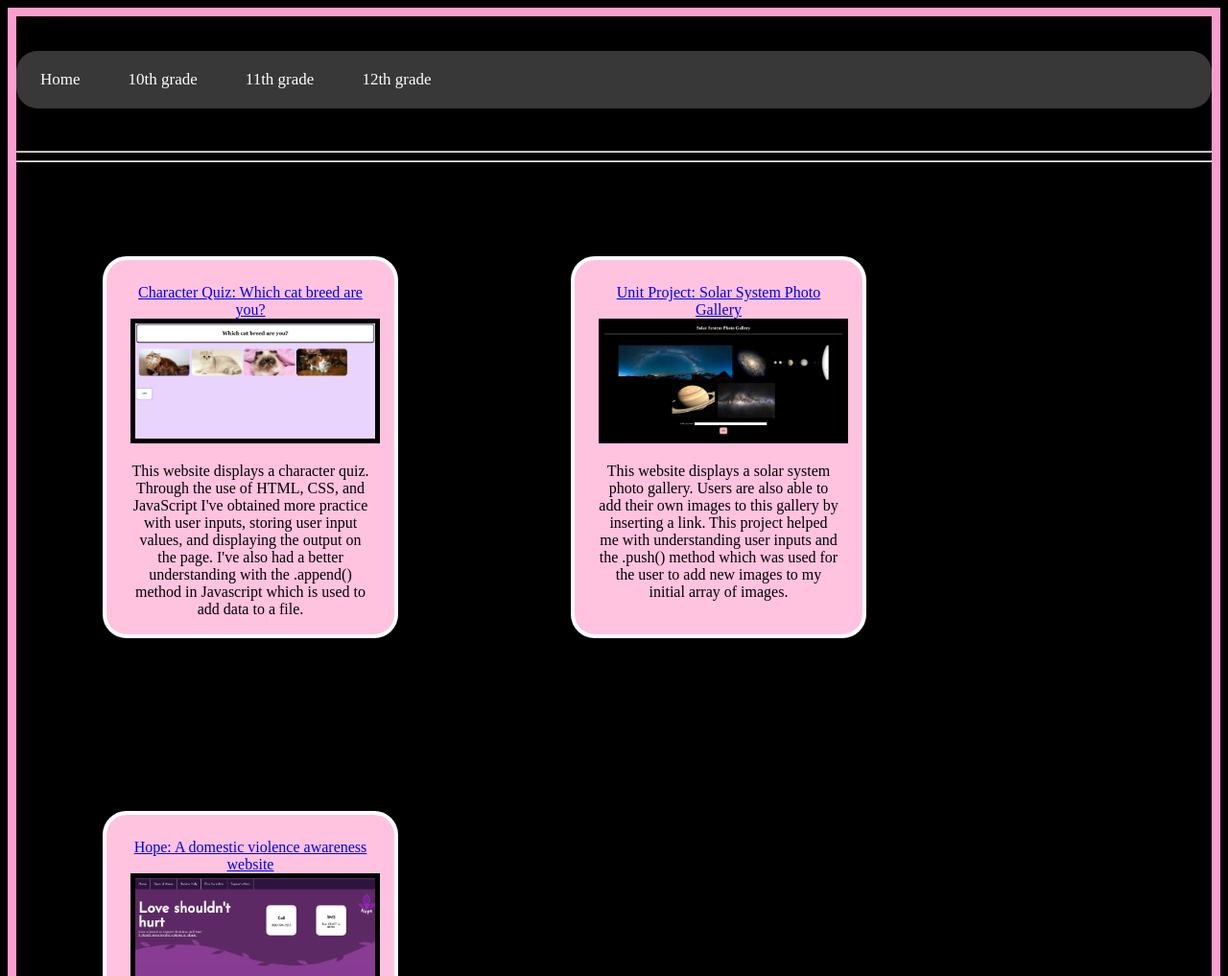
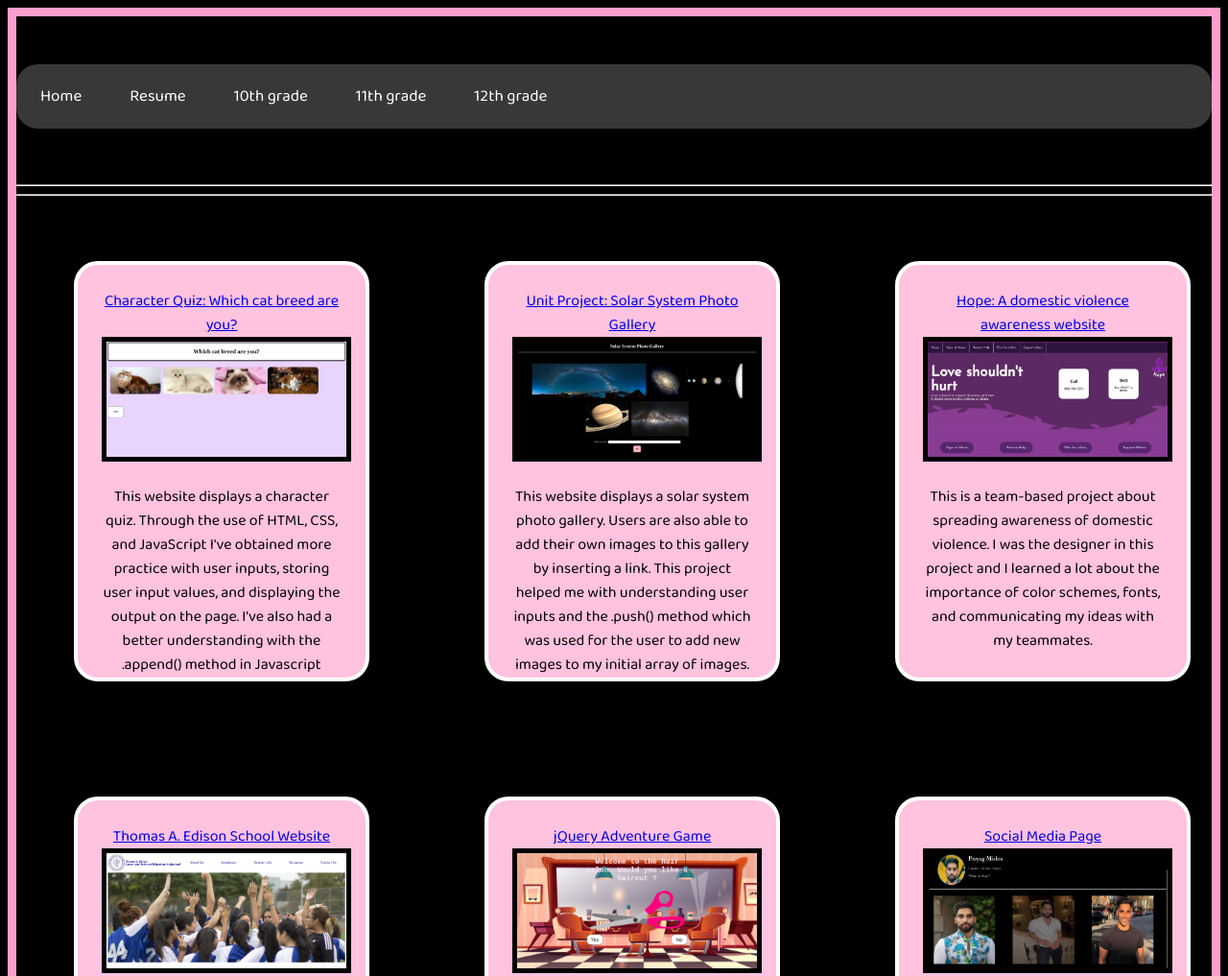
Before and after one commit to fariah3/portfolio, a plain HTML site: page portfolio.html in a window 1280 px wide. Shown: the top 1017 px of the page at 96% size. Drawn offline with Linux system fonts and the light colour scheme.

Commit message:
fixed 12th grade page and added resume

```diff
--- a/12th.css
+++ b/12th.css
@@ -5,6 +5,8 @@ html {
 }
 
 body{
+  font-family: "Baloo 2", sans-serif;
+  font-weight: 100;
   background-color: #000000;
   color:white;
   border: 9px solid #ff9ecd;
@@ -48,18 +50,10 @@ body{
   color: white;
 }
 
-.grid-item1 {
-    background-color: #ffc2df;
-  color:black;
-  border: 4px solid white;
-    padding: 25px;
-    font-size: 16px;
-    text-align: center;
-    border-radius: 25px;
-    width:250px;
-    height:340px;
-    margin:90px;
-    float:left;
+.wtv{
+  justify-content: space-evenly;
+  display:flex;
+
 }
 .grid-item2 {
     background-color: #ffc2df;
@@ -70,22 +64,9 @@ body{
     text-align: center;
     border-radius: 25px;
   width:250px;
-  height:340px;
-  margin:90px;
-  display: inline-block;
-}
-.grid-item3 {
-  background-color: #ffc2df;
-  color:black;
-  border: 4px solid white;
-  padding: 25px;
-  font-size: 16px;
-  text-align: center;
-  border-radius: 25px;
-  width:250px;
-  height:340px;
-  margin:90px;
-  display: inline-block;
+  height:380px;
+  margin:60px;
+
 }
 
 
--- a/portfolio.html
+++ b/portfolio.html
@@ -6,6 +6,8 @@
   <meta name="viewport" content="width=device-width">
   <title>Faria's 12th Grade Portfolio</title>
   <link href="12th.css" rel="stylesheet" type="text/css" />
+  <link href="https://fonts.googleapis.com/css2?family=Baloo+2:wght@400..800&display=swap" rel="stylesheet">
+
 </head>
   <body>
      <br>
@@ -13,6 +15,7 @@
     </div>
     <div class="topnav">
       <a href="index.html">Home</a>
+      <a href="Fariasresume.pdf">Resume</a>
       <a href="#news">10th grade</a>
       <a href="#contact">11th grade</a>
       <a href="portfolio.html">12th grade</a>
@@ -21,8 +24,8 @@
     <br>
     <hr>
     <hr>
-
-    <div class="grid-item1">
+    <div class="wtv">
+    <div class="grid-item2">
       <a href="https://popcode.org/?snapshot=1fa998aa-ce85-450f-a06d-943db755a177"> Character Quiz: Which cat breed are you? </a><img src="catbreed.png" width="250" height="120" border="5px solid black"> <p> This website displays a character quiz. Through the use of HTML, CSS, and JavaScript I've obtained more practice with user inputs, storing user input values, and displaying the output on the page. I've also had a better understanding with the .append() method in Javascript which is used to add data to a file. </p>
     </div>
 
@@ -32,9 +35,20 @@
 
     <div class ="grid-item2"> <a href="https://popcode.org/?snapshot=fa950717-1aba-4148-8a4b-035a8f286079" > Unit Project: Solar System Photo Gallery </a> <img src="solarsys.png" width="250" height="120" border="5px solid black"> <p> This website displays a solar system photo gallery. Users are also able to add their own images to this gallery by inserting a link. This project helped me with understanding user inputs and the .push() method which was used for the user to add new images to my initial array of images.   </p></div>
 
-    <div class="grid-item3">
+    <div class="grid-item2">
       <a href="https://d1434ff1-1fda-4bba-918e-396defdcb8a1-00-32d5hu7eu7y63.kirk.repl.co/"> Hope: A domestic violence awareness website </a><img src="hope.png" width="250" height="120" border="5px solid black"> <p> This is a team-based project about spreading awareness of domestic violence. I was the designer in this project and I learned a lot about the importance of color schemes, fonts, and communicating my ideas with my teammates.   </p>
     </div>
-
+      </div>
+<div class="wtv">
+    <div class="grid-item2">
+      <a href="https://08041752-c8dd-49dd-ae6b-23d232bc0969-00-jtftmsq27cco.janeway.replit.dev/"> Thomas A. Edison School Website</a><img src="taehs.png" width="250" height="120" border="5px solid black"> <p> This is a project based on remaking the Thomas A. Edison school website. I learned about drop-down navigation bars and learned more about how to organize a website. </p>
+    </div>
+    <div class="grid-item2">
+      <a href="https://popcode.org/?snapshot=27db5244-cf82-42bc-b4d5-1a0da9beb907"> jQuery Adventure Game</a><img src="adv.png" width="250" height="120" border="5px solid black"> <p> This is a project on creating an adventure game with jQuery. I practiced my jQuery skills including .hide(), .show(), .click(), and more. </p>
+    </div>
+    <div class="grid-item2">
+      <a href="https://8bd3bba0-5546-464e-b79e-0ce8c21494a0-00-m720u155ovqt.picard.replit.dev/"> Social Media Page</a><img src="prayag.png" width="250" height="120" border="5px solid black"> <p> This is a team based project focusing on creating a social media page for someone inspirational. In this project I focused on my communication skills with my teammate and practiced my skills with HTML and CSS flexbox and divs.  </p>
+    </div>
+</div>
 </body>
 </html>
--- a/style.css
+++ b/style.css
@@ -19,6 +19,8 @@ body{
 }
 
 .topnav {
+  font-family: "Baloo 2", sans-serif;
+
   background-color: #383838;
   border-radius:22px;
   overflow: hidden;
@@ -27,6 +29,8 @@ body{
 
 
 .topnav a {
+  font-family: "Baloo 2", sans-serif;
+
   float: left;
   color:white;
   text-align: center;
@@ -57,3 +61,8 @@ body{
 .ab1{
    font-family: 'Allura', cursive;
 }
+
+.ab2{
+  font-family: "Baloo 2", sans-serif;
+  font-weight: 100;
+}
```
Also changed, not shown: index.html (+3 -1 lines), adv.png (added), prayag.png (added), taehs.png (added), 1 other file.
